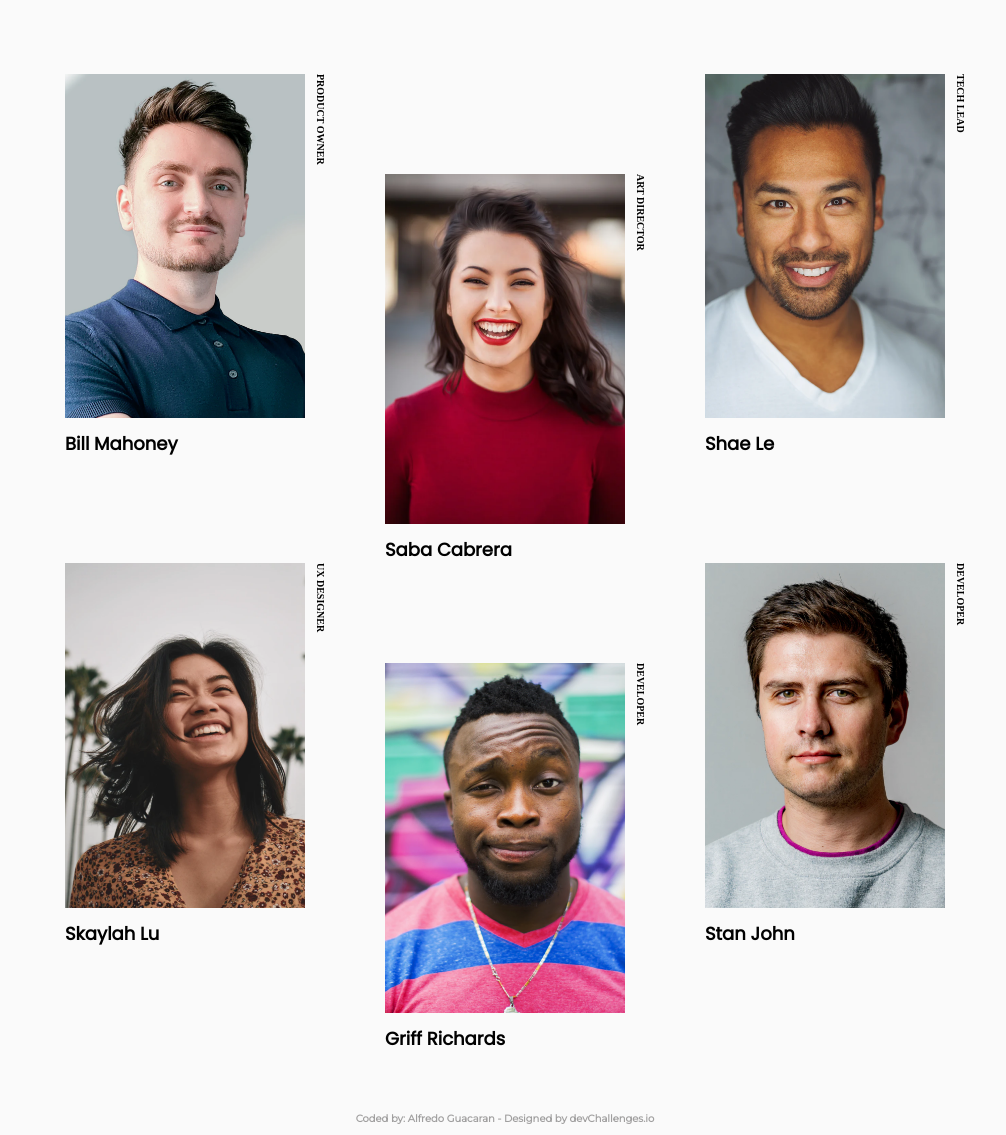
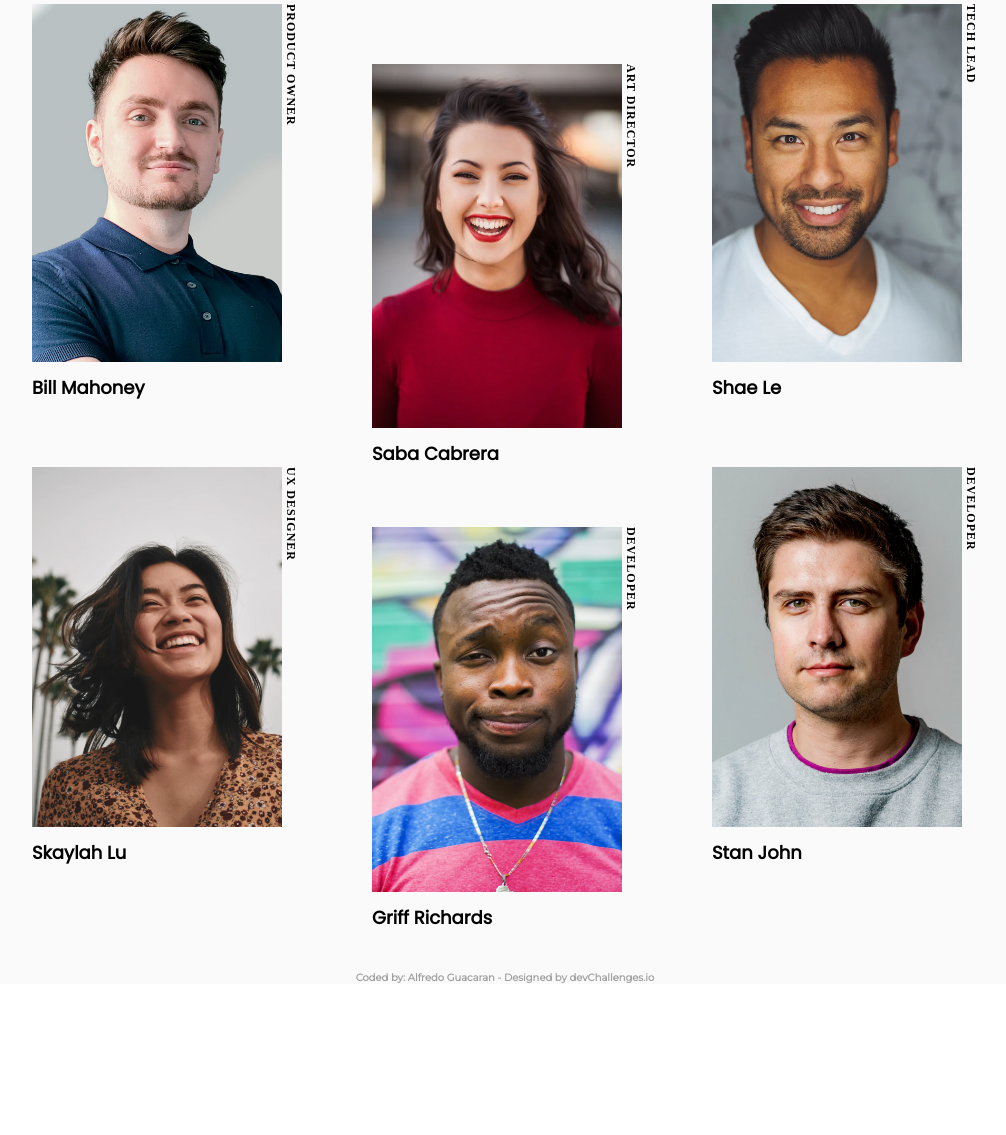
Before and after one commit to AlfredoGuacaran/my-team-page, a website built with Parcel: page index.html in a window 1280 px wide. Shown: the part 254-1389 px from the top of the page, without its empty margins (135-1141 px from the left). After the commit the page ends 1238 px from the top, so only its background shows below. Built offline with nearby package versions, Linux system fonts and the light colour scheme.

Commit message:
final code

```diff
--- a/index.html
+++ b/index.html
@@ -15,6 +15,7 @@
     />
     <title>My Team Page</title>
     <link rel="stylesheet" href="css/style.css" />
+    <script defer src="js/script.js"></script>
   </head>
   <body>
     <div class="container">
@@ -31,38 +32,54 @@
       </header>
       <main class="gallery">
         <figure class="gallery__element">
+          <div class="photo">
+            <img src="img/photo1.png" alt="Team person" class="gallery__img" />
             <p class="gallery__team-position">PRODUCT OWNER</p>
-          <img src="img/photo1.png" alt="Team person" class="gallery__img" />
+          </div>
           <p class="gallery__person-name">Bill Mahoney</p>
         </figure>
 
-        <figure class="gallery__element gallery__element-displaced">
+        <figure
+          class="
+            gallery__element gallery__element-center gallery__element-right
+          "
+        >
+          <div class="photo">
+            <img src="img/photo2.png" alt="Team person" class="gallery__img" />
             <p class="gallery__team-position">ART DIRECTOR</p>
-          <img src="img/photo2.png" alt="Team person" class="gallery__img" />
+          </div>
           <p class="gallery__person-name">Saba Cabrera</p>
         </figure>
 
         <figure class="gallery__element">
+          <div class="photo">
+            <img src="img/photo3.png" alt="Team person" class="gallery__img" />
             <p class="gallery__team-position">TECH LEAD</p>
-          <img src="img/photo3.png" alt="Team person" class="gallery__img" />
+          </div>
           <p class="gallery__person-name">Shae Le</p>
         </figure>
 
-        <figure class="gallery__element">
+        <figure class="gallery__element gallery__element-right">
+          <div class="photo">
+            <img src="img/photo4.png" alt="Team person" class="gallery__img" />
             <p class="gallery__team-position">UX DESIGNER</p>
-          <img src="img/photo4.png" alt="Team person" class="gallery__img" />
+          </div>
           <p class="gallery__person-name">Skaylah Lu</p>
         </figure>
 
-        <figure class="gallery__element gallery__element-displaced">
+        <figure class="gallery__element gallery__element-center">
+          <div class="photo">
+            <img src="img/photo5.png" alt="Team person" class="gallery__img" />
             <p class="gallery__team-position">DEVELOPER</p>
-          <img src="img/photo5.png" alt="Team person" class="gallery__img" />
+          </div>
           <p class="gallery__person-name">Griff Richards</p>
         </figure>
 
-        <figure class="gallery__element">
+        <figure class="gallery__element gallery__element-right">
+          <div class="photo">
+            <img src="img/photo6.png" alt="Team person" class="gallery__img" />
             <p class="gallery__team-position">DEVELOPER</p>
-          <img src="img/photo6.png" alt="Team person" class="gallery__img" />
+          </div>
           <p class="gallery__person-name">Stan John</p>
         </figure>
       </main>
--- a/sass/_base.scss
+++ b/sass/_base.scss
@@ -1,6 +1,11 @@
 //colors
 $color-gray-light: #fafafa;
 $color-back: #000000;
+
+//breack points
+
+$bp-2x3: 58.125em; // 930px / 16px
+$bp-1x6: 38.75em; //620 /16
 
 * {
   margin: 0;
@@ -19,10 +24,16 @@ html {
 }
 
 .container {
+  margin-top: 4rem;
   background-color: $color-gray-light;
-  padding: 5rem;
-  padding-bottom: 1rem;
+
   display: grid;
-  justify-content: space-around;
-  row-gap: 16rem;
+  grid-template-rows: repeat(3, min-content);
+  row-gap: 10rem;
+  grid-template-columns:
+    [ full-start] minmax(3rem, 1fr)
+    [center-start] repeat(6, [col-start] minmax(min-content, 16rem) [col-end])
+    [center-end]
+    minmax(3rem, 1fr)
+    [full-end];
 }
--- a/sass/_layout.scss
+++ b/sass/_layout.scss
@@ -1,6 +1,9 @@
 .header {
+  grid-column: center-start / center-end;
   display: grid;
-  grid-template-columns: repeat(2, 1fr);
+  grid-template-columns: repeat(auto-fit, minmax(25rem, 1fr));
+  grid-gap: 5rem;
+  margin-left: 3rem;
 
   &__heading-1 {
     font-family: ptserif;
@@ -22,31 +25,46 @@
 }
 
 .gallery {
+  grid-column: center-start / center-end;
   display: grid;
-  grid-template-columns: repeat(3, 1fr);
-  row-gap: 10rem;
-  column-gap: 8rem;
+  grid-template-columns: repeat(auto-fit, minmax(25rem, 1fr));
+  grid-gap: 6rem;
+  justify-items: center;
 
-  &__element {
-    position: relative;
+  &__element-right {
+    // transform: translateY(0rem);
+    @media only screen and (min-width: $bp-1x6) {
+      transform: translateY(6rem);
+    }
 
-    &-displaced {
-      transform: translateY(10rem);
+    @media only screen and (min-width: $bp-2x3) {
+      transform: translateY(0rem);
     }
+  }
+
+  &__element-center {
+    // transform: translateY(0rem);
+
+    @media only screen and (min-width: $bp-2x3) {
+      transform: translateY(6rem);
+    }
+  }
+  .photo {
+    display: inline-flex;
   }
 
   &__team-position {
     font-family: ptserif;
     font-weight: 600;
-    font-weight: 1.2rem;
+    font-size: 1.2rem;
     writing-mode: vertical-rl;
     text-orientation: mixed;
-    position: absolute;
-    right: -2.1rem;
+    margin-left: 0.11rem;
+    letter-spacing: 0.1rem;
   }
 
   &__img {
-    width: 24rem;
+    width: 25rem;
   }
   &__person-name {
     font-family: poppins;
@@ -57,6 +75,8 @@
 }
 
 .footer {
+  grid-row: 3/4;
+  grid-column: center-start / center-end;
   font-family: montserrat;
   font-weight: 700;
   color: #727171a9;
```
Also changed, not shown: css/style.css, 1 other file. Lines whose indentation alone changed are shown as unchanged.
